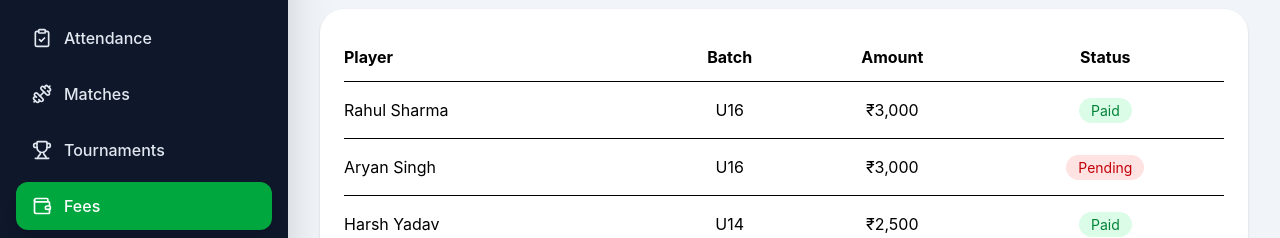
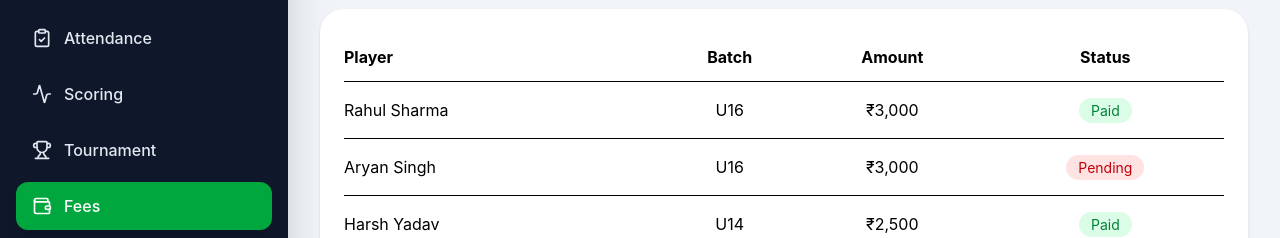
Before and after one commit to apexalphaa/rscc-app, a React (Vite) app in the folder apps/frontend/: page /fees in a window 1280 px wide. Shown: the part 299-537 px from the top of the page. Built offline with nearby package versions, Linux system fonts and the light colour scheme.

Commit message:
Update navigation.js

```diff
--- a/apps/frontend/src/data/navigation.js
+++ b/apps/frontend/src/data/navigation.js
@@ -4,7 +4,7 @@ import {
   UserCog,
   ClipboardCheck,
   Trophy,
-  Dumbbell,
+  Activity,
   Wallet,
   Package,
   Bell,
@@ -12,6 +12,7 @@ import {
   BarChart3,
   Settings,
 } from "lucide-react";
+
 const navigation = [
 
   {
@@ -39,13 +40,14 @@ const navigation = [
   },
 
   {
-  title: "Matches",
-  path: "/matches",
-  icon: Dumbbell,
-},
+    title: "Scoring",
+    path: "/matches",
+    icon: Activity,
+  },
+
   {
-    title: "Tournaments",
-    path: "/tournaments",
+    title: "Tournament",
+    path: "/tournament",
     icon: Trophy,
   },
 
@@ -87,5 +89,4 @@ const navigation = [
 
 ];
 
-
 export default navigation;
```
